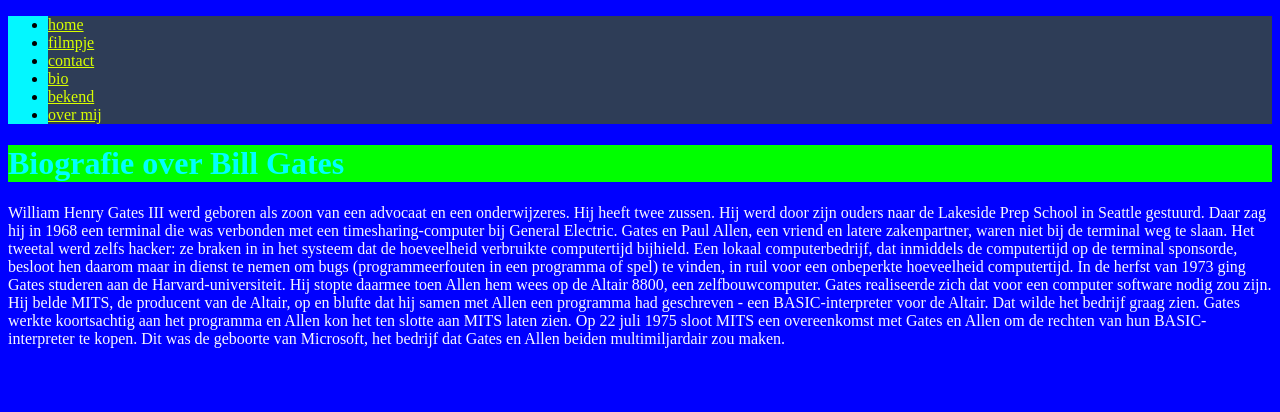
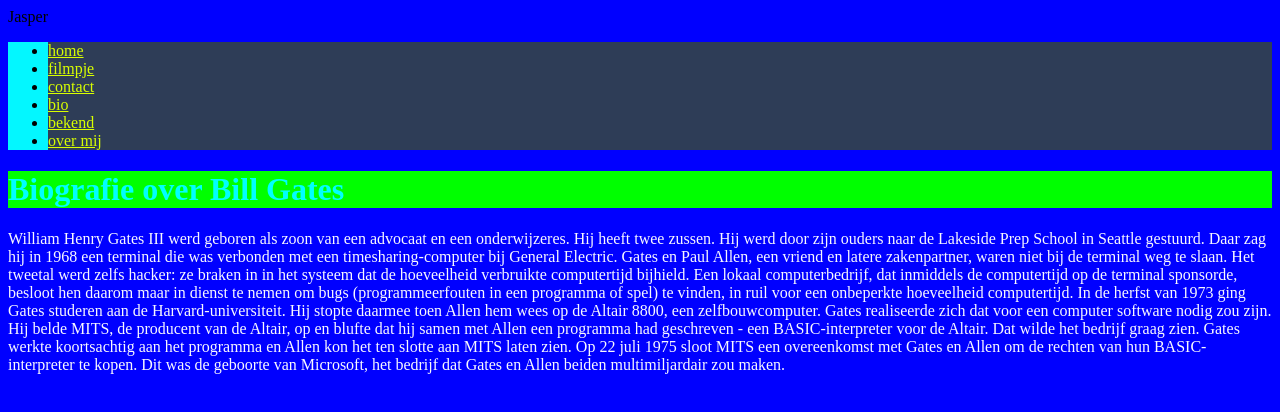
Before and after one commit to jasperhidde/jasperhiddde.github.io, a plain HTML site: page bio.html in a window 1280 px wide. Drawn offline with Linux system fonts and the light colour scheme.

Commit message:
Update bio.html
Titel Jasper toegevoegd

```diff
--- a/bio.html
+++ b/bio.html
@@ -6,6 +6,7 @@
     <link href="style.css" rel="stylesheet" type="text/css" />
   </head>
   <body>
+    Jasper
    <ul>
       <li> <a href="index.html">home</a></li>
       <li> <a href="filmpje.html">filmpje</a></li>
```
